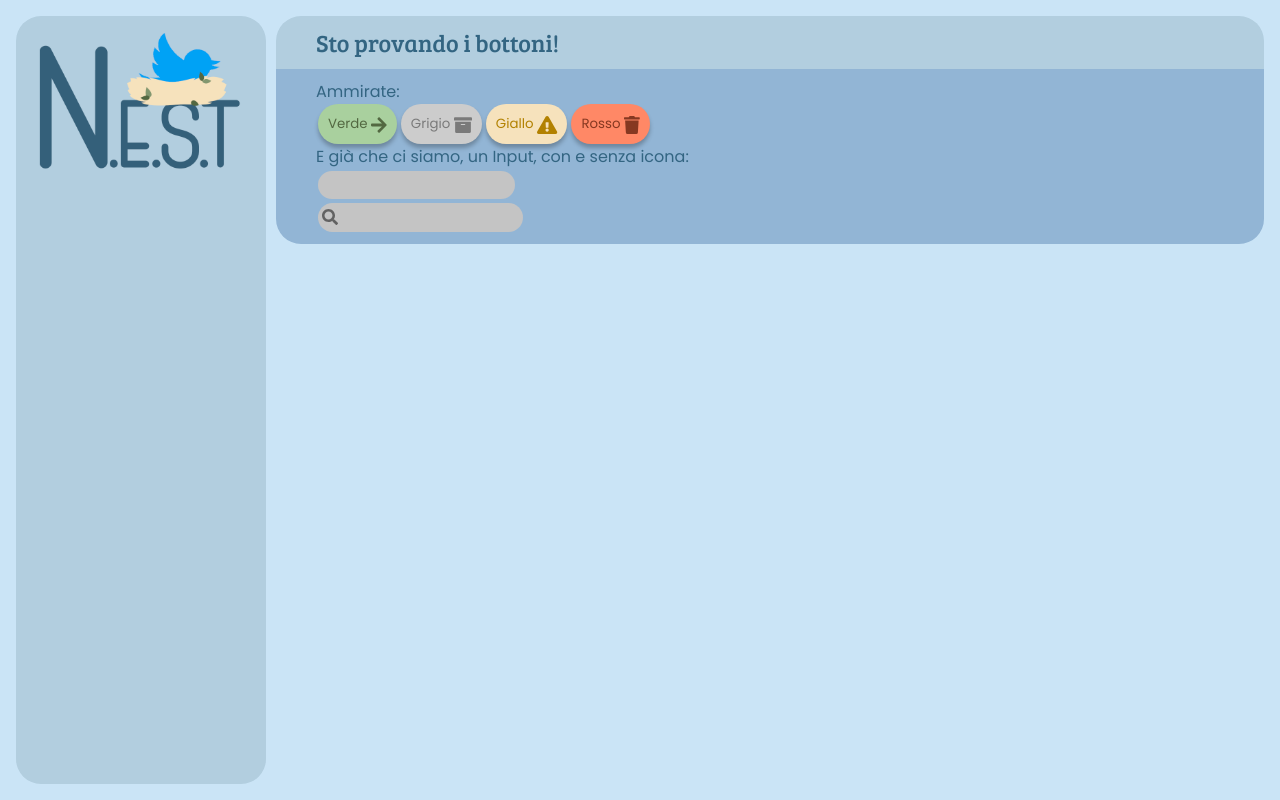
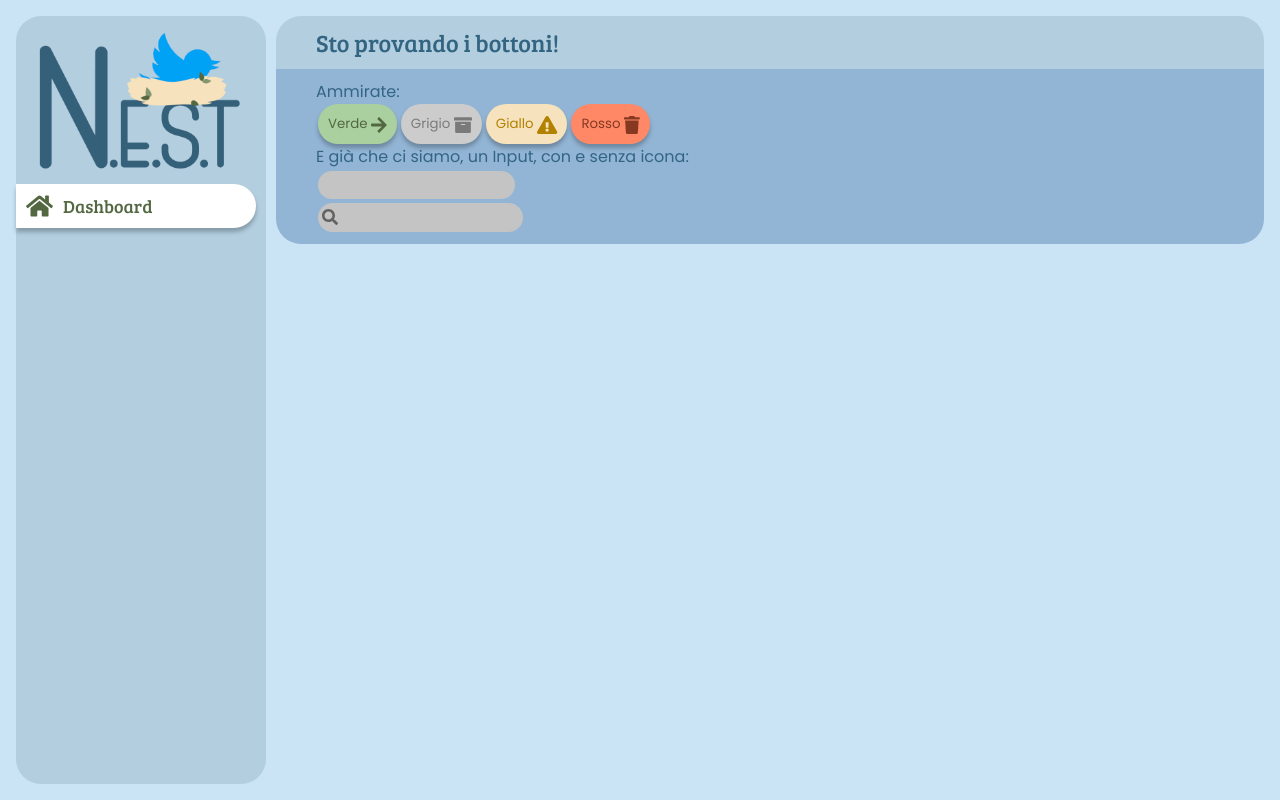
Before and after one commit to pds-nest/2021-g2-nest, a React (Create React App) app in the folder code/frontend/: page / in a window 1280 px wide. Built offline with nearby package versions, Linux system fonts and the light colour scheme.

Commit message:
✨ Add ButtonSidebar

```diff
--- /dev/null
+++ b/code/frontend/src/components/ButtonSidebar.js
@@ -0,0 +1,16 @@
+import React from "react"
+import Style from "./ButtonSidebar.module.css"
+import classNames from "classnames"
+import make_icon from "../utils/make_icon"
+
+
+export default function ButtonSidebar({ icon, children, className, ...props }) {
+    return (
+        <button className={classNames(Style.ButtonSidebar, className)} {...props}>
+            {make_icon(icon, Style.ButtonIcon)}
+            <div className={Style.ButtonText}>
+                {children}
+            </div>
+        </button>
+    )
+}
--- /dev/null
+++ b/code/frontend/src/components/ButtonSidebar.module.css
@@ -0,0 +1,42 @@
+.ButtonSidebar {
+    font-family: var(--font-title);
+
+    border-width: 0;
+    border-radius: 0 25px 25px 0;
+    box-shadow: 0 4px 4px rgba(0, 0, 0, 0.25);
+
+    padding: 10px;
+    margin: 0;
+
+    cursor: pointer;
+
+    background-color: var(--bg-button-off);
+    color: var(--fg-button-off);
+    font-size: large;
+
+    display: flex;
+    flex-direction: row;
+    gap: 10px;
+
+    /* Hackerino per ignorare il padding */
+    width: calc(100% + 10px);
+    position: relative;
+    left: -10px;
+}
+
+.ButtonSidebar.Active {
+    background-color: var(--bg-button-on);
+    color: var(--fg-button-on);
+}
+
+.ButtonIcon {
+    font-size: x-large;
+
+    /* TODO: non so quanto sia una buona idea, ma funziona accettabilmente */
+    line-height: 0;
+    vertical-align: sub;
+}
+
+.ButtonText {
+    text-align: center;
+}
--- a/code/frontend/src/components/Sidebar.js
+++ b/code/frontend/src/components/Sidebar.js
@@ -2,6 +2,8 @@ import React from "react"
 import Style from "./Sidebar.module.css"
 import classNames from "classnames"
 import Logo from "./Logo"
+import ButtonSidebar from "./ButtonSidebar"
+import { faHome } from "@fortawesome/free-solid-svg-icons"
 
 
 export default function Sidebar({ children, className, ...props }) {
@@ -9,6 +11,7 @@ export default function Sidebar({ children, className, ...props }) {
         <div className={classNames(Style.Sidebar, className)} {...props}>
             {/* TODO: Aggiungere il logo qui! */}
             <Logo/>
+            <ButtonSidebar icon={faHome}>Dashboard</ButtonSidebar>
             {children}
         </div>
     )
--- a/code/frontend/src/components/Sidebar.module.css
+++ b/code/frontend/src/components/Sidebar.module.css
@@ -1,6 +1,8 @@
 .Sidebar {
     display: flex;
     flex-direction: column;
+    gap: 10px;
+
     width: 100%;
     height: 100%;
 
```
